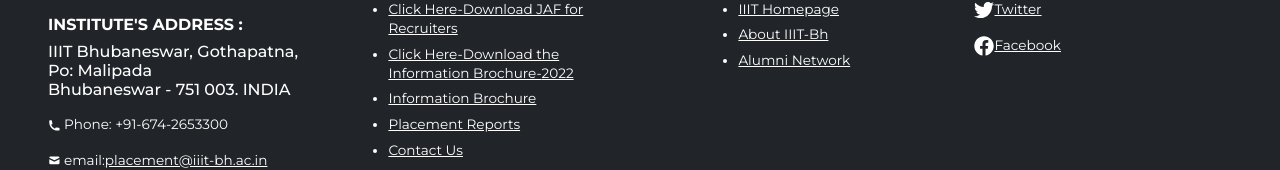
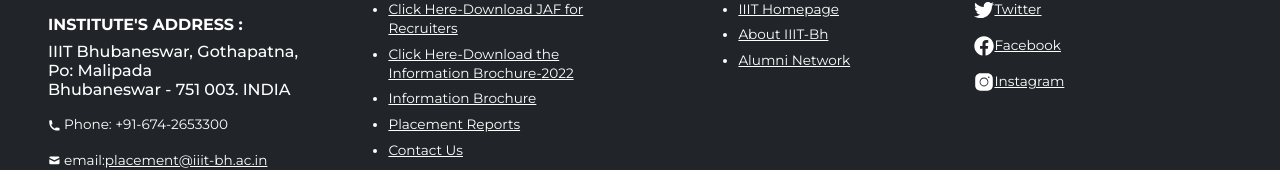
Before and after one commit to pawankm21/iiit-placement-website-v2, a Next.js app: page /about/academics in a window 1280 px wide. Shown: the part 2269-2439 px from the top of the page. Built offline with nearby package versions, Linux system fonts and the light colour scheme.

Commit message:
added instagram link

```diff
--- a/components/footer/Footer.module.css
+++ b/components/footer/Footer.module.css
@@ -20,4 +20,5 @@
 }
 .footerLink:hover{
   color:#8adcb6;
+  font-weight: bold;
 }
--- a/components/footer/index.jsx
+++ b/components/footer/index.jsx
@@ -152,7 +152,7 @@
                         height={20}
                         layout="fixed"
                       />
-                      Twitter
+                       Twitter
                     </a>
                   </Link>
                 </p>
@@ -167,7 +167,22 @@
                         height={20}
                         layout="fixed"
                       />
-                      Facebook
+                       Facebook
+                    </a>
+                  </Link>
+                </p>
+                <p className={`mt-3 ${styles.footerText}`}>
+                  <Link href={"https://www.instagram.com/iiitbhubaneswar/"}>
+                    <a className={styles.footerLink}>
+                      {" "}
+                      <Image
+                        src="/icons/instagram.svg"
+                        alt="instagram"
+                        width={20}
+                        height={20}
+                        layout="fixed"
+                      />
+                       Instagram
                     </a>
                   </Link>
                 </p>
```
Also changed, not shown: public/icons/instagram.svg (added).
